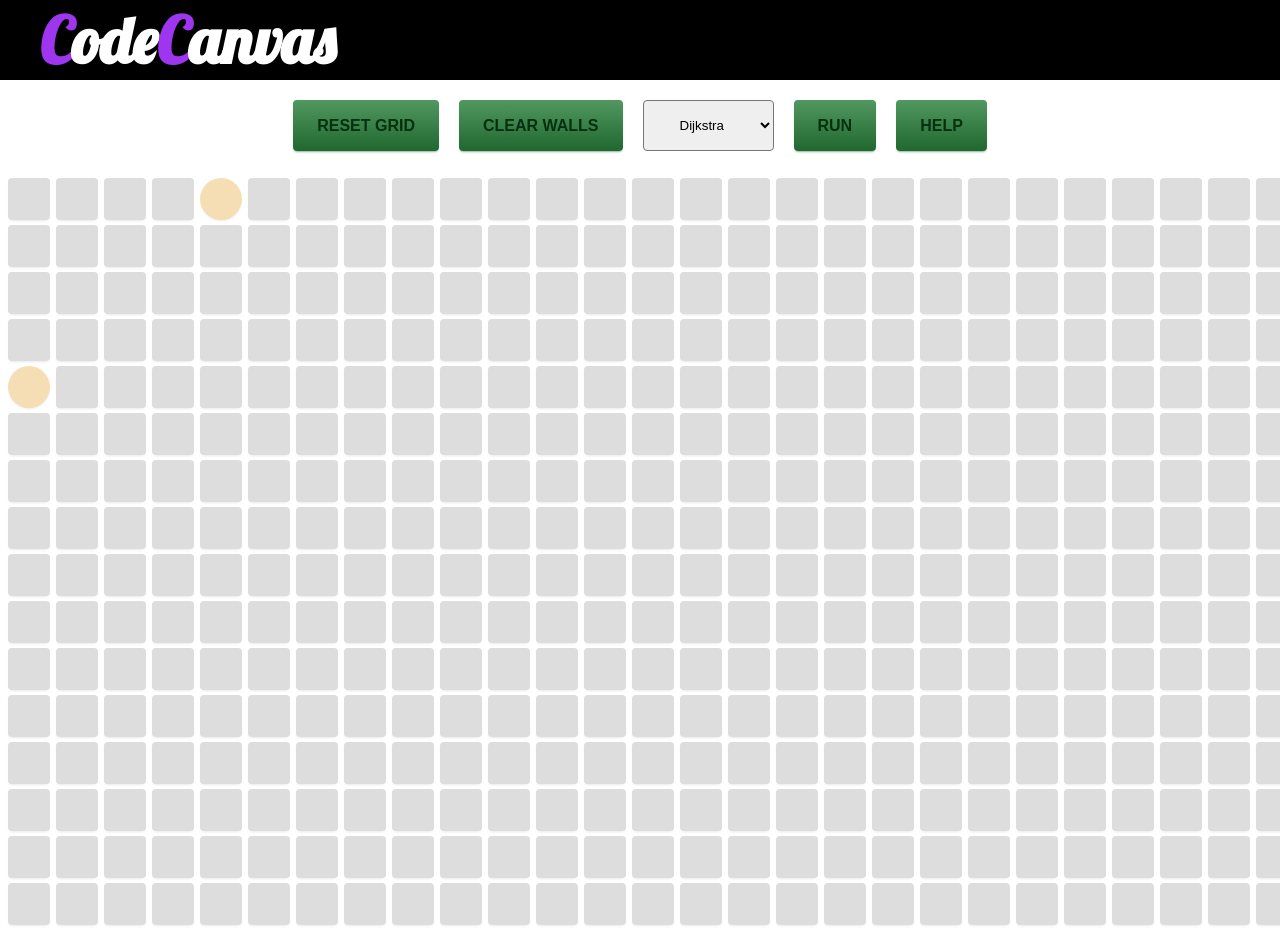
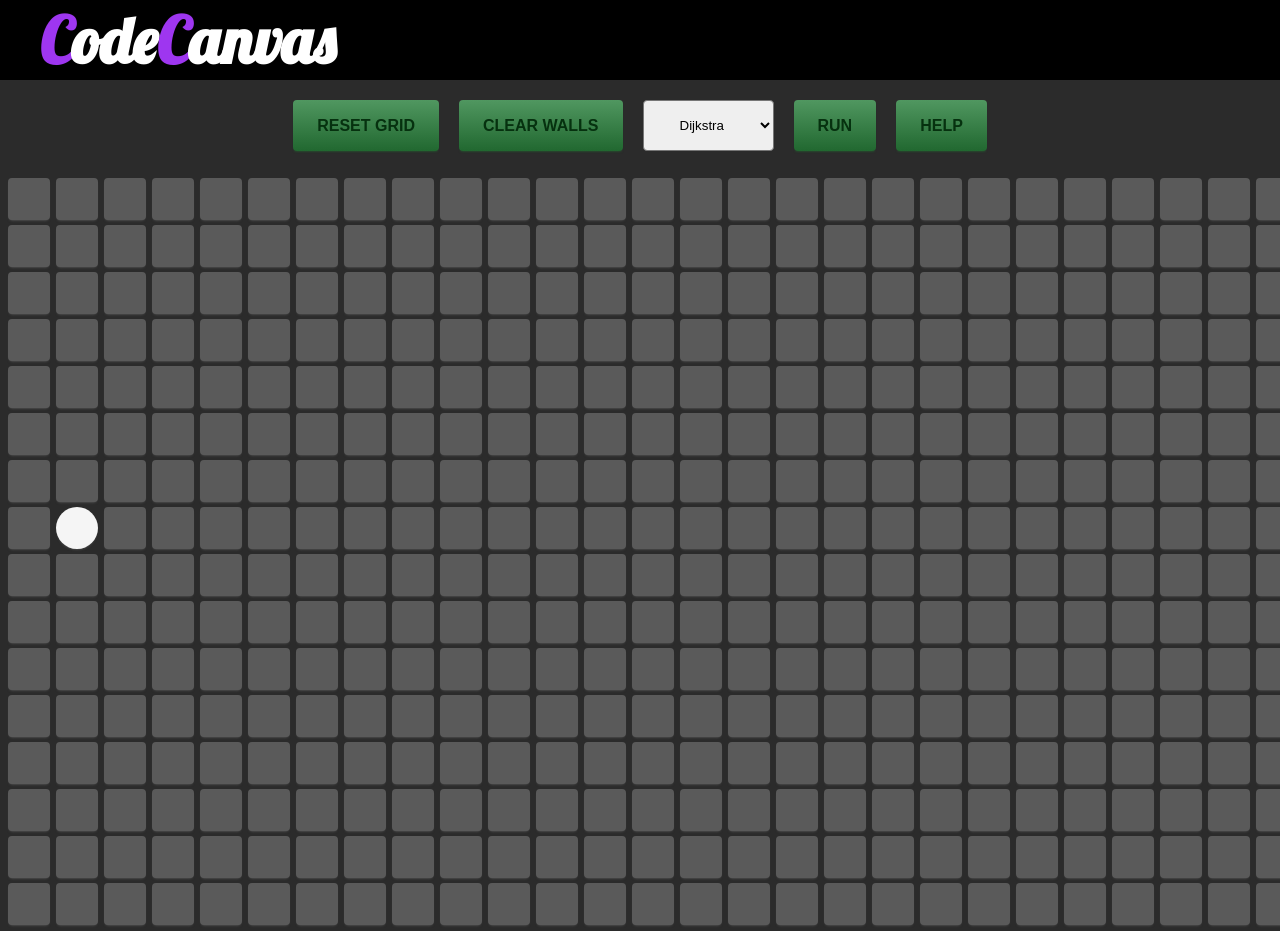
Before and after one commit to renatosnt/code-canvas, a React (Create React App) app: page / in a window 1280 px wide. Shown: the top 931 px of the page. Built offline with nearby package versions, Linux system fonts and the light colour scheme.

Commit message:
alteração de estilos

```diff
--- a/src/App.css
+++ b/src/App.css
@@ -4,4 +4,5 @@
 body {
   margin: 0 auto;
   padding: 0;
+  background-color: #2b2b2b;
 }
--- a/src/Grid.css
+++ b/src/Grid.css
@@ -7,5 +7,8 @@
 
 .grid-on-moving {
   border-style: dotted;
-  border-color: rgba(111, 111, 111, 1);
+  border-width: 5px;
+  cursor: grabbing;
+
+  border-color: rgba(246, 150, 37, 1);
 }
--- a/src/Grid.js
+++ b/src/Grid.js
@@ -6,8 +6,8 @@
 import { bfs } from "./algorithms/bfs";
 const Grid = () => {
   const [gridSize, setGridSize] = React.useState([15, 35]);
-  const [startCoordinates, setStartCoordinates] = React.useState([4, 0]);
-  const [finishCoordinates, setFinishCoordinates] = React.useState([0, 4]);
+  const [startCoordinates, setStartCoordinates] = React.useState([7, 1]);
+  const [finishCoordinates, setFinishCoordinates] = React.useState([7, 34]);
 
   const [isRunning, setIsRunning] = React.useState(false);
   const [isDrawing, setIsDrawing] = React.useState(false);
@@ -49,7 +49,6 @@
     if (!grid[row][col].isStart && !grid[row][col].isFinish) {
       setIsDrawing(true);
     } else {
-      console.log(event.target.parentNode.parentNode);
       if (grid[row][col].isStart) {
         grid[row][col].isStart = false;
         setMovingNode("start");
@@ -82,6 +81,7 @@
   }
 
   function draw(event, row, col) {
+    if (isRunning) return;
     if (
       (isDrawing || event.type === "click") &&
       !grid[row][col].isStart &&
@@ -113,16 +113,13 @@
       }
       setTimeout(() => {
         const curr = totalPath[i];
-
+        console.log(curr);
         // troca o estilo de acordo com o id
         const nodeClassName = document.getElementById(
           `node-${curr.row}-${curr.col}`
         ).className;
 
-        if (
-          nodeClassName !== "node node-start" &&
-          nodeClassName !== "node node-finish"
-        ) {
+        if (nodeClassName !== "node start" && nodeClassName !== "node finish") {
           document.getElementById(`node-${curr.row}-${curr.col}`).className =
             "node node-visited";
         }
@@ -148,7 +145,6 @@
       default:
         break;
     }
-    console.log(path);
     runAnimation(path);
   }
 
@@ -164,7 +160,6 @@
         const nodeElement = document.getElementById(
           `node-${node.row}-${node.col}`
         );
-        console.log(nodeElement.className);
         if (
           nodeElement.className !== "node start" &&
           nodeElement.className !== "node finish"
@@ -187,7 +182,7 @@
         resetGrid={resetGrid}
         runAlgorithm={runAlgorithm}
       />
-      {isRunning && <h1 style={{ color: "black" }}>Rodando</h1>}
+
       <table className={isMoving ? "grid grid-on-moving" : "grid"}>
         <tbody>
           {grid.map((row, i) => (
--- a/src/Node.css
+++ b/src/Node.css
@@ -2,7 +2,7 @@
   height: 2.5rem;
   width: 2.5rem;
   margin: 1.5px 3px;
-  background-color: #dddddd;
+  background-color: #5a5a5a;
   border-radius: 4px;
   display: inline-block;
   box-shadow: 0 2px 3px -2px rgba(169, 169, 169, 0.5);
@@ -13,16 +13,18 @@
 }
 
 .start {
-  background-color: wheat;
+  background-color: whitesmoke;
   border-radius: 50%;
 }
 
 .start:hover {
   background-color: #2a0c42;
+  cursor: grab;
 }
 
 .finish {
-  background-color: wheat;
+  background-color: whitesmoke;
+  cursor: grab;
   border-radius: 100%;
 }
 
--- a/src/algorithms/dfs.js
+++ b/src/algorithms/dfs.js
@@ -10,6 +10,7 @@
     const [i, j] = [curr.row, curr.col];
 
     if (curr === finish) {
+      path.push(finish);
       return path;
     }
 
```
